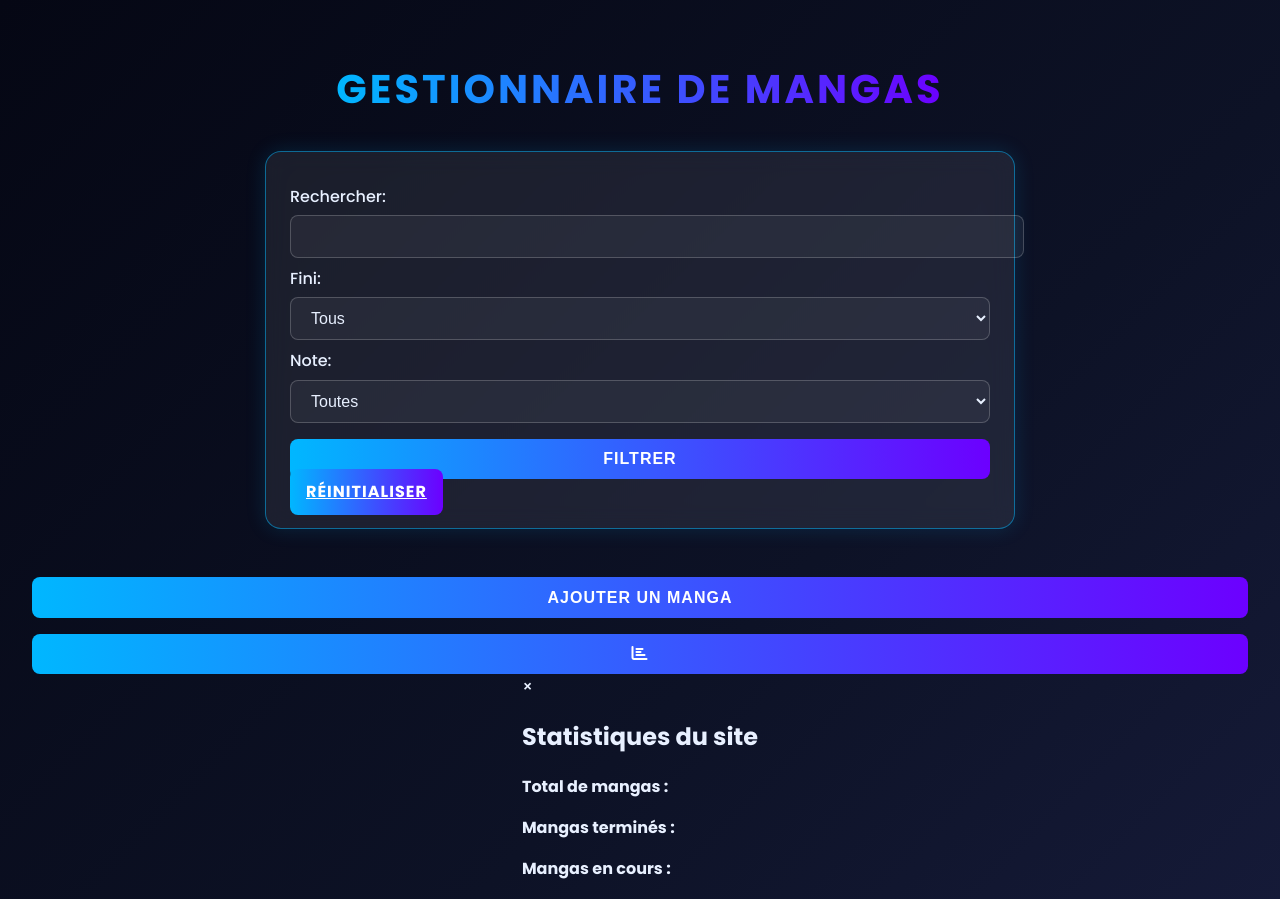
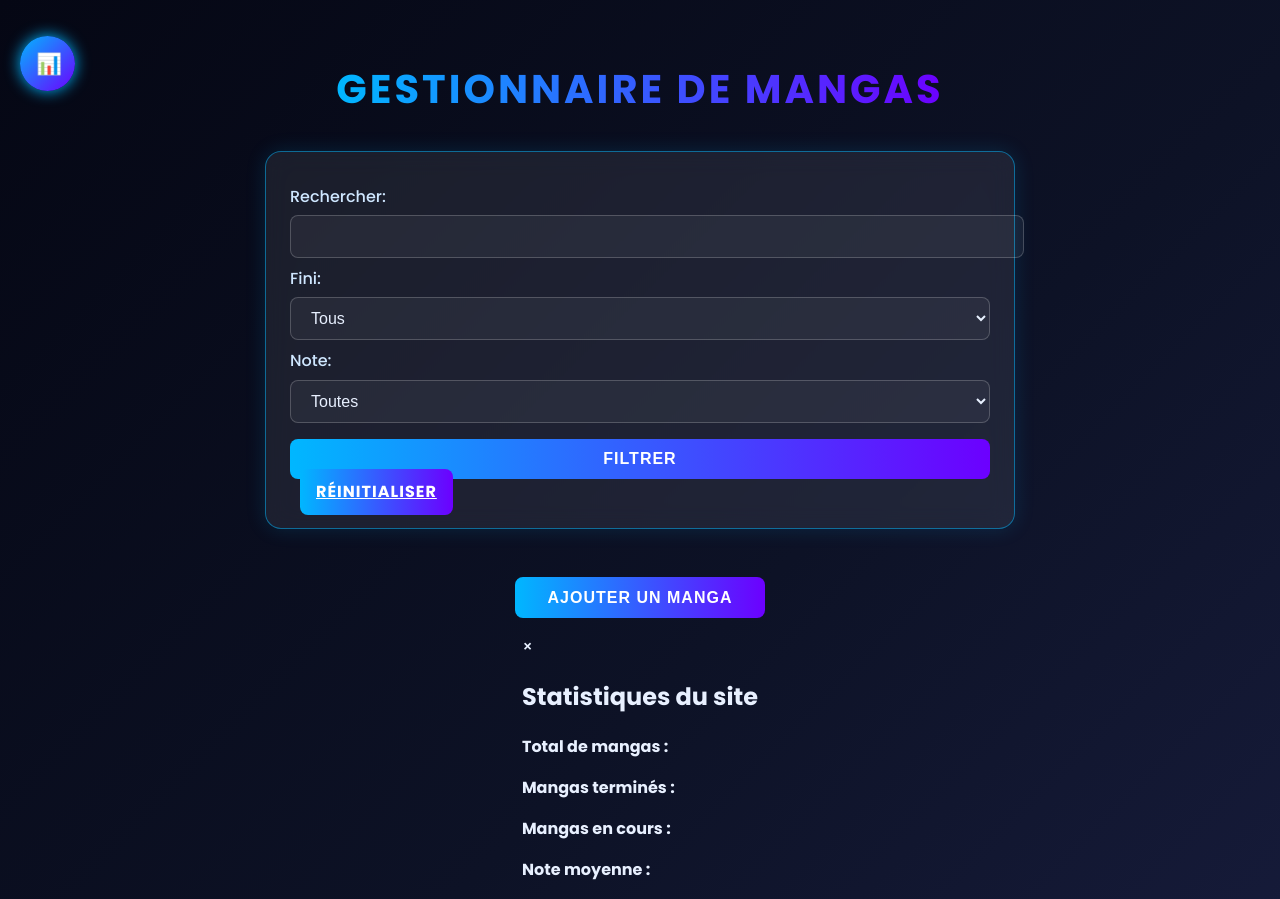
Before and after one commit to Pierre-rnd/Site-Mangas, a Flask app: page / in a window 1280 px wide. Shown: the top 899 px of the page. Run offline with Flask 3, Linux system fonts and the light colour scheme; data that the repository does not hold is empty; some libraries are stand-ins or nearby versions.

Commit message:
Ajustement css

```diff
--- a/static/style.css
+++ b/static/style.css
@@ -21,7 +21,6 @@ body {
   align-items: center;
 }
 
-/* ====== TITRE ====== */
 h1 {
   font-weight: 700;
   font-size: 2.5em;
@@ -33,7 +32,6 @@ h1 {
   margin-bottom: 2rem;
 }
 
-/* ====== FORMULAIRES ====== */
 form {
   background: var(--glass-bg);
   backdrop-filter: blur(12px);
@@ -47,8 +45,32 @@ form {
   transition: all 0.3s ease;
 }
 
+form button[type="submit"] {
+  margin-right: 10px;
+}
+
+form .button {
+  margin-left: 10px;
+}
+
 form:hover {
   box-shadow: 0 0 30px rgba(0, 183, 255, 0.25);
+}
+
+form label {
+  color: #cfe7ff;
+  font-weight: 500;
+}
+
+select {
+  background-color: rgba(255, 255, 255, 0.08);
+  color: #e8f0ff;
+  border: 1px solid rgba(0, 183, 255, 0.4);
+}
+
+select option {
+  background: #0a0e1a;
+  color: white;
 }
 
 label {
@@ -75,7 +97,6 @@ input:focus, select:focus {
   box-shadow: 0 0 8px var(--accent);
 }
 
-/* ====== BOUTONS ====== */
 button, .button {
   cursor: pointer;
   border: none;
@@ -93,7 +114,13 @@ button:hover, .button:hover {
   box-shadow: 0 0 15px var(--accent);
 }
 
-/* ====== CARTES ====== */
+button[onclick="toggleForm()"] {
+  display: block;
+  width: 250px;
+  margin: 1rem auto;
+}
+
+
 .manga-cards {
   display: flex;
   flex-wrap: wrap;
@@ -145,7 +172,6 @@ button:hover, .button:hover {
   text-decoration: underline;
 }
 
-/* ====== BADGE NON LU ====== */
 .badge-non-lu {
   position: absolute;
   top: 10px;
@@ -177,3 +203,25 @@ button:hover, .button:hover {
     transform: translateY(0);
   }
 }
+
+.stats-btn {
+  position: fixed;
+  top: 20px;
+  left: 20px;
+  width: 55px;
+  height: 55px;
+  border-radius: 50%;
+  border: none;
+  cursor: pointer;
+  background: linear-gradient(135deg, var(--accent), var(--accent2));
+  color: white;
+  font-size: 1.3em;
+  box-shadow: 0 0 15px var(--accent);
+  transition: all 0.3s ease;
+  z-index: 1000;
+}
+
+.stats-btn:hover {
+  transform: scale(1.1);
+  box-shadow: 0 0 25px var(--accent2);
+}
--- a/templates/index.html
+++ b/templates/index.html
@@ -83,6 +83,7 @@
 <h1>Gestionnaire de Mangas</h1>
 
 <body>
+    <button class="stats-btn" onclick="toggleStats()">📊</button>
     <form method="GET" action="/">
         <label for="search">Rechercher:</label>
         <input type="text" id="search" name="search" value="{{ request.args.get('search', '') }}">
@@ -178,7 +179,6 @@
         </div>
         {% endfor %}
     </div>
-<button id="stats-btn" title="Voir les statistiques"><i class="fas fa-chart-bar"></i></button>
 
 <div id="stats-overlay">
     <div id="stats-panel">
```
